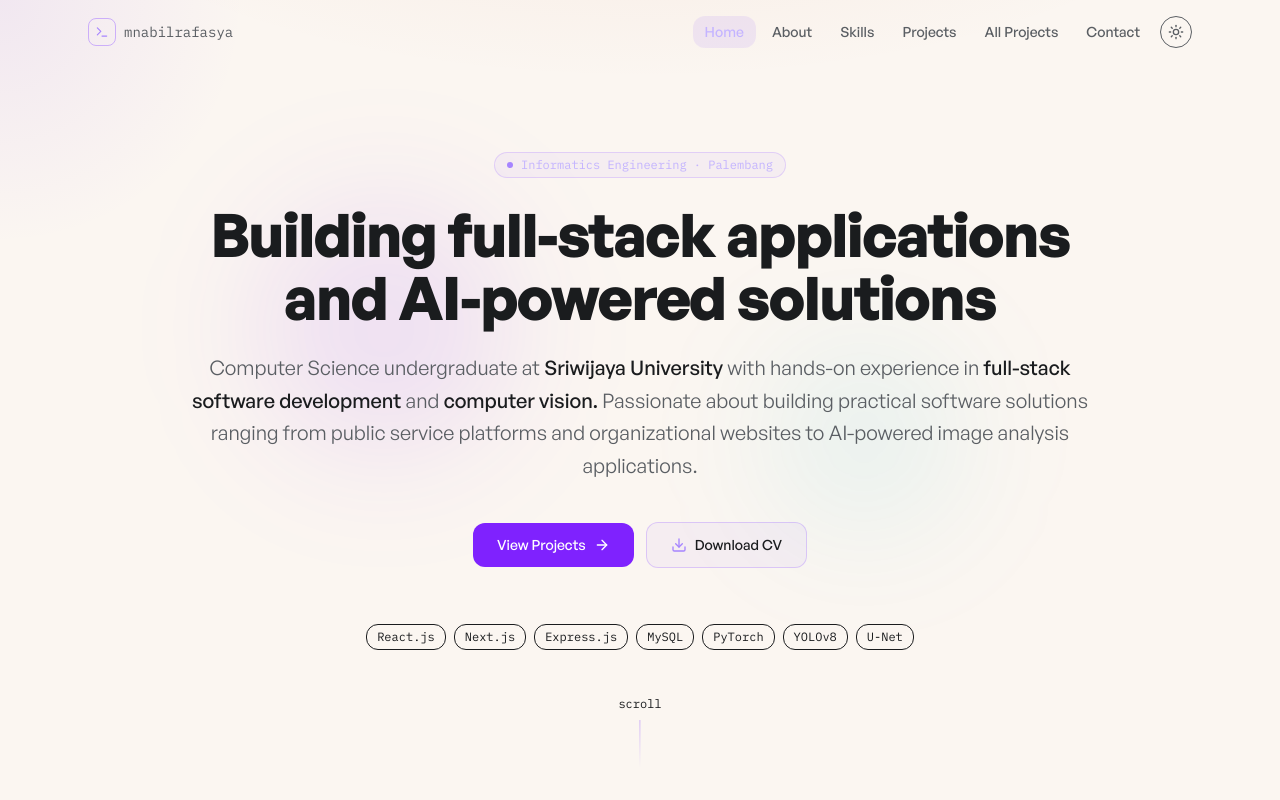
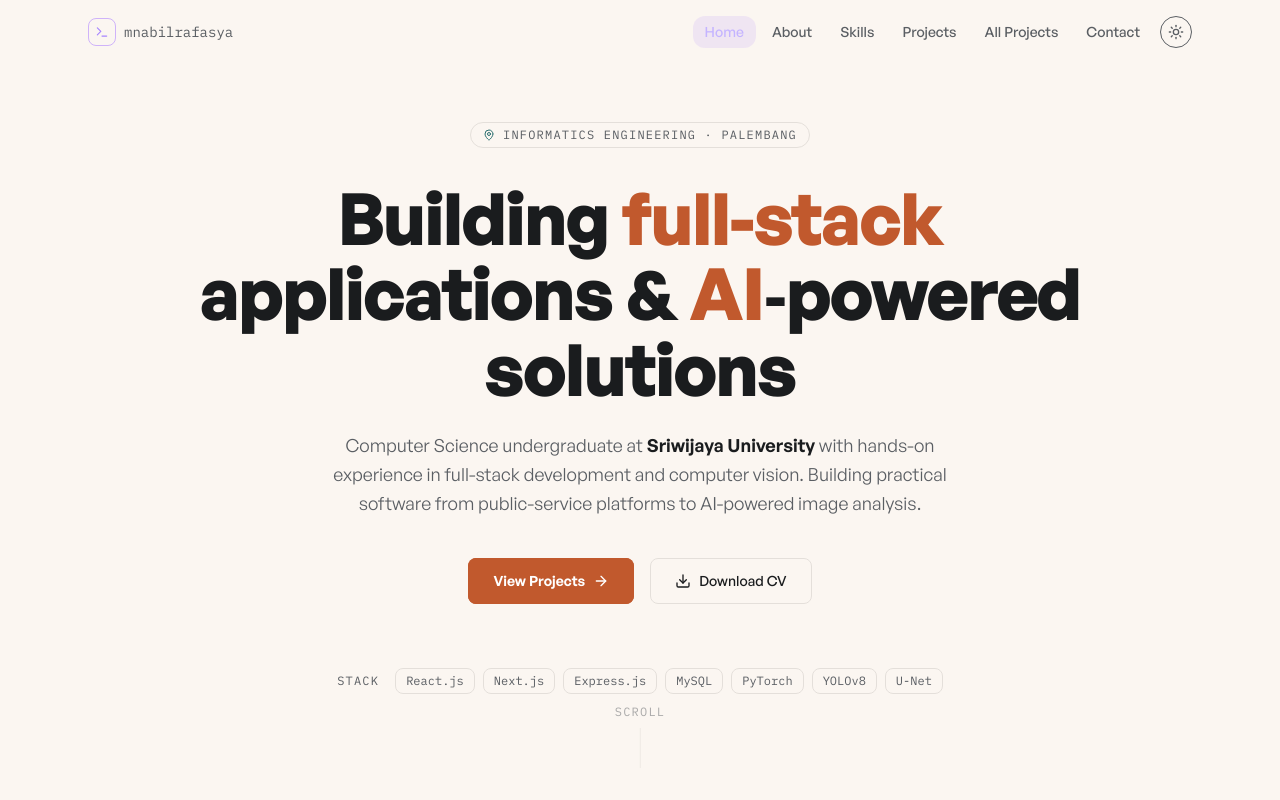
Before and after one commit to mnabilrafasya/portfolio-mnabilrafasya, a Next.js app: page / in a window 1280 px wide. Shown: the top 800 px of the page. Built offline with nearby package versions, Linux system fonts and the light colour scheme.

Commit message:
update section hero

```diff
--- a/src/components/sections/Hero.tsx
+++ b/src/components/sections/Hero.tsx
@@ -1,161 +1,108 @@
-"use client";
-
-import { useRef, useEffect, useState } from "react";
-import { motion } from "framer-motion";
 import Link from "next/link";
-import { ArrowRight, Download } from "lucide-react";
+import { ArrowRight, Download, MapPin } from "lucide-react";
 import { profile, heroTechStack } from "@/data/profile";
 
 export default function Hero() {
-  const containerRef = useRef<HTMLDivElement>(null);
-  const [mousePos, setMousePos] = useState({ x: 0, y: 0 });
+  return (
+    <section className="relative min-h-screen flex items-center justify-center">
+      <div className="max-w-6xl mx-auto px-6 pt-24 pb-20 text-center">
 
-  useEffect(() => {
-    const handleMouse = (e: MouseEvent) => {
-      if (!containerRef.current) return;
-      const rect = containerRef.current.getBoundingClientRect();
-      setMousePos({ x: e.clientX - rect.left, y: e.clientY - rect.top });
-    };
-    window.addEventListener("mousemove", handleMouse);
-    return () => window.removeEventListener("mousemove", handleMouse);
-  }, []);
+        {/* Role / location pill */}
+        <div className="inline-flex items-center gap-2 px-3 py-1 rounded-full border border-border font-mono text-xs text-text-secondary uppercase tracking-widest mb-8 animate-fade-up">
+          <MapPin className="w-3 h-3 text-accent-teal shrink-0" />
+          {profile.role}&nbsp;·&nbsp;{profile.location}
+        </div>
 
-  return (
-    <section
-      ref={containerRef}
-      className="relative min-h-screen flex items-center justify-center overflow-hidden"
+        {/* H1 */}
+        <h1
+          className="text-4xl md:text-6xl lg:text-7xl font-extrabold tracking-tight leading-[1.05] mb-6 text-text-primary"
+          style={{ animationDelay: "80ms" }}
         >
-      {/* Background grid */}
-      <div
-        className="absolute inset-0 bg-grid-pattern opacity-100"
-        style={{
-          maskImage:
-            "radial-gradient(ellipse 70% 70% at 50% 50%, black 30%, transparent 100%)",
-        }}
-      />
+          Building{" "}
+          <span className="text-accent-terracotta">full-stack</span>
+          <br />
+          applications &amp; <span className="text-accent-terracotta">AI</span>
+          &#8209;powered solutions
+        </h1>
 
-      {/* Hero glow */}
-      <div className="absolute inset-0 bg-hero-glow pointer-events-none" />
-
-      {/* Cursor spotlight */}
-      <div
-        className="absolute inset-0 pointer-events-none transition-opacity duration-300"
-        style={{
-          background: `radial-gradient(350px circle at ${mousePos.x}px ${mousePos.y}px, rgba(124,58,237,0.08), transparent 70%)`,
-        }}
-      />
-
-      {/* Floating orbs */}
-      <div className="absolute top-1/4 left-1/5 w-64 h-64 bg-violet-600/10 rounded-full blur-3xl animate-float pointer-events-none" />
-      <div
-        className="absolute bottom-1/3 right-1/4 w-48 h-48 bg-cyan-500/8 rounded-full blur-3xl pointer-events-none animate-float-slow"
-        style={{ animationDelay: "2s" }}
-      />
-
-      {/* Content */}
-      <div className="relative z-10 max-w-6xl mx-auto pt-20 md:pt-0 px-6 text-center">
-        <motion.div
-          initial={{ opacity: 0, y: 16 }}
-          animate={{ opacity: 1, y: 0 }}
-          transition={{ duration: 0.5, delay: 0.1 }}
-          className="inline-flex items-center gap-2 px-3 py-1 rounded-full border border-violet-500/20 bg-violet-500/5 mb-6"
-        >
-          <span className="w-1.5 h-1.5 rounded-full bg-violet-400 animate-glow-pulse" />
-          <span className="font-mono text-xs text-violet-300">
-            {profile.role} · {profile.location}
-          </span>
-        </motion.div>
-
-        <motion.h1
-          initial={{ opacity: 0, y: 24 }}
-          animate={{ opacity: 1, y: 0 }}
-          transition={{ duration: 0.6, delay: 0.2 }}
-          className="text-3xl md:text-5xl lg:text-6xl font-bold tracking-tight leading-[1.05] mb-6"
-        >
-          <span className="text-text-primary">Building </span>
-          <span className="text-gradient-violet-cyan">
-            full-stack applications
-          </span>
-          <br />
-          <span className="text-text-primary">and </span>
-          <span className="text-gradient-violet-cyan">
-            AI-powered solutions
-          </span>
-        </motion.h1>
-
-        <motion.p
-          initial={{ opacity: 0, y: 20 }}
-          animate={{ opacity: 1, y: 0 }}
-          transition={{ duration: 0.6, delay: 0.35 }}
-          className="text-text-secondary text-base md:text-xl max-w-4xl mx-auto leading-relaxed mb-10"
+        {/* Subtext */}
+        <p
+          className="text-text-secondary text-base md:text-lg max-w-2xl mx-auto leading-relaxed mb-10 animate-fade-up"
+          style={{ animationDelay: "160ms" }}
         >
           Computer Science undergraduate at{" "}
-          <span className="text-text-primary font-medium">
-            Sriwijaya University
+          <span className="text-text-primary font-semibold">
+            {profile.university}
           </span>{" "}
-          with hands-on experience in{" "}
-          <span className="text-text-primary font-medium">
-            full-stack software development
-          </span>{" "}
-          and{" "}
-          <span className="text-text-primary font-medium">
-            computer vision.{" "}
-          </span>{" "}
-          Passionate about building practical software solutions ranging from
-          public service platforms and organizational websites to AI-powered
-          image analysis applications.
-        </motion.p>
+          with hands-on experience in full-stack development and computer
+          vision. Building practical software from public-service platforms to
+          AI-powered image analysis.
+        </p>
 
-        <motion.div
-          initial={{ opacity: 0, y: 20 }}
-          animate={{ opacity: 1, y: 0 }}
-          transition={{ duration: 0.6, delay: 0.5 }}
-          className="flex flex-col sm:flex-row gap-3 justify-center items-center"
+        {/* CTAs */}
+        <div
+          className="flex flex-col sm:flex-row gap-4 justify-center items-center mb-16 animate-fade-up"
+          style={{ animationDelay: "240ms" }}
         >
+          {/*
+            Primary CTA — hard-offset hover (§Elevation Level 2).
+            This is the ONLY place this effect appears site-wide.
+            Implementation: relative positioning + pseudo-element block behind button
+            shifts −4px X / −4px Y on hover via group-hover.
+          */}
+          <div className="group relative inline-block">
+            {/* Hard-offset shadow block — Terracotta, appears behind on hover */}
+            <div
+              className="absolute inset-0 rounded bg-accent-terracotta translate-x-0 translate-y-0 group-hover:-translate-x-1 group-hover:-translate-y-1 transition-transform duration-150"
+              style={{ zIndex: 0 }}
+              aria-hidden="true"
+            />
             <Link
               href="/#projects"
-            className="group inline-flex items-center gap-2 px-6 py-3 rounded-xl bg-violet-600 hover:bg-violet-500 text-white font-medium text-sm transition-all duration-200 shadow-glow-violet hover:shadow-lg"
+              className="relative z-10 inline-flex items-center gap-2 px-6 py-3 rounded bg-accent-terracotta text-white font-semibold text-sm border border-accent-terracotta transition-transform duration-150 group-hover:translate-x-1 group-hover:translate-y-1"
             >
               View Projects
-            <ArrowRight className="w-4 h-4 group-hover:translate-x-0.5 transition-transform" />
+              <ArrowRight className="w-4 h-4" />
             </Link>
+          </div>
+
+          {/* Secondary CTA — plain 1px border, no fill, no hard-offset */}
           <a
             href={profile.cvFile}
             download
-            className="group inline-flex items-center gap-2 px-6 py-3 rounded-xl border border-violet-500/25 bg-violet-500/5 hover:bg-violet-500/10 text-text-primary text-sm font-medium transition-all duration-200"
+            className="inline-flex items-center gap-2 px-6 py-3 rounded border border-border text-text-primary text-sm font-medium hover:border-accent-terracotta hover:text-accent-terracotta transition-colors duration-150"
           >
-            <Download className="w-4 h-4 text-violet-400" />
+            <Download className="w-4 h-4" />
             Download CV
           </a>
-        </motion.div>
+        </div>
 
-        <motion.div
-          initial={{ opacity: 0 }}
-          animate={{ opacity: 1 }}
-          transition={{ duration: 0.8, delay: 0.8 }}
-          className="flex flex-wrap justify-center gap-2 mt-14"
+        {/* Tech stack row */}
+        <div
+          className="flex flex-wrap justify-center gap-2 animate-fade-up"
+          style={{ animationDelay: "320ms" }}
         >
+          <span className="font-mono text-xs text-text-secondary uppercase tracking-widest mr-2 self-center">
+            Stack
+          </span>
           {heroTechStack.map((tech) => (
             <span
               key={tech}
-              className="font-mono text-xs px-2.5 py-1 rounded-md border border-subtle bg-fill-subtle text-text-muted hover:text-text-secondary hover:border-violet-500/20 transition-colors"
+              className="font-mono text-xs px-2.5 py-1 rounded border border-border bg-transparent text-text-secondary hover:border-accent-teal hover:text-accent-teal transition-colors duration-150"
             >
               {tech}
             </span>
           ))}
-        </motion.div>
+        </div>
       </div>
 
       {/* Scroll indicator */}
-      <motion.div
-        initial={{ opacity: 0 }}
-        animate={{ opacity: 1 }}
-        transition={{ delay: 1.2, duration: 0.6 }}
-        className="absolute bottom-8 left-1/2 -translate-x-1/2 flex flex-col items-center gap-2"
-      >
-        <span className="font-mono text-xs text-text-muted">scroll</span>
-        <div className="w-px h-12 bg-linear-to-b from-violet-500/40 to-transparent" />
-      </motion.div>
+      <div className="absolute bottom-8 left-1/2 -translate-x-1/2 flex flex-col items-center gap-2 opacity-50">
+        <span className="font-mono text-xs text-text-secondary uppercase tracking-widest">
+          scroll
+        </span>
+        <div className="w-px h-10 bg-border" />
+      </div>
     </section>
   );
 }
```
Lines whose indentation alone changed are shown as unchanged.
